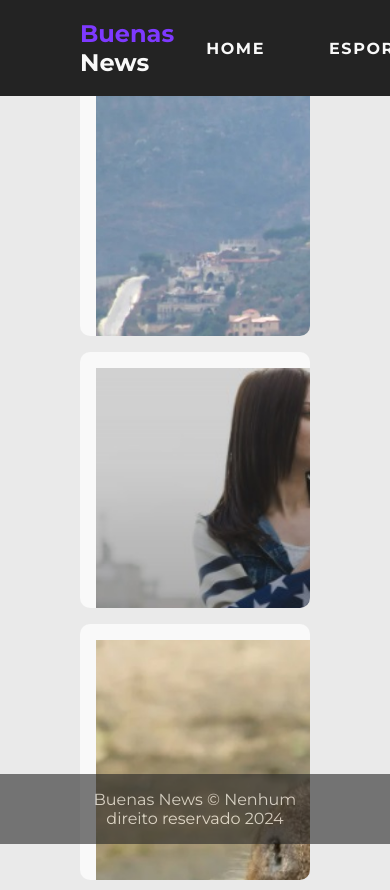
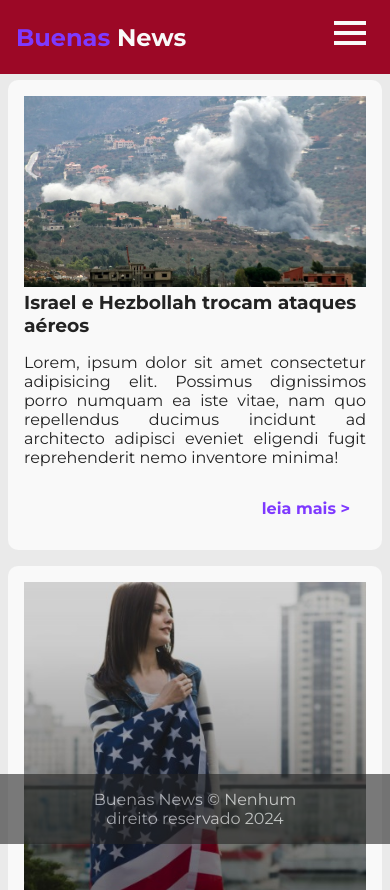
Before and after one commit to samuel-chagas/GtTech, a plain HTML site: page blog/index.html in a window 390 px wide. Shown: the top 890 px of the page. Drawn offline with nearby package versions, Linux system fonts and the light colour scheme.

Commit message:
adiçao da responsividade

```diff
--- a/blog/css/style.css
+++ b/blog/css/style.css
@@ -1,6 +1,7 @@
 
 /* Fonte */
 @import url('https://fonts.googleapis.com/css2?family=Montserrat:ital,wght@0,100..900;1,100..900&display=swap');
+@import url('https://unpkg.com/boxicons@2.1.4/css/boxicons.min.css');
 
 :root {
     --cor-principal: #5900ff;
@@ -68,6 +69,11 @@ nav ul {
     color: var(--cor-destaque);
 }
 
+.menu-responsivo{
+    font-size: 3rem;
+    display: none;
+}
+
 main {
     margin: 5rem auto;
 }
@@ -131,3 +137,46 @@ footer {
     bottom: 0;
     width: 100%;
 }
+
+/* --------------------- Media queries -------------------------------*/
+
+/* xs extra small - smartphone portrait (retrato) */
+@media (max-width: 36rem) {
+    main {
+        margin: 5rem auto;
+    }
+
+    nav {
+        padding: 0.5rem 1rem;
+    }
+
+    .menu {
+        display: none;
+    }
+
+    .menu-responsivo {
+        display: block;
+    }
+
+    article {
+        margin: 0 0.5rem 1rem;
+        height: auto;
+        display: flex;
+        flex-direction: column;
+    }
+
+    .foto {
+        overflow: visible;
+        margin-right: 0;
+    }
+
+    .foto img {
+        width: 100%;
+    }
+
+
+    /* TESTE */
+    nav {
+        background-color: rgb(156, 8, 38);
+    }
+}
--- a/blog/index.html
+++ b/blog/index.html
@@ -28,7 +28,14 @@
                 <li><a href="#">FILMES</a></li>
                 <li><a href="#">POLITICA</a></li>
             </ul>
+             <!--menu-->
         </div>
+        <div class="menu-responsivo">
+            <i class='bx bx-menu'></i>
+        </div>
+
+
+
     </nav>
 
     <main>
```
